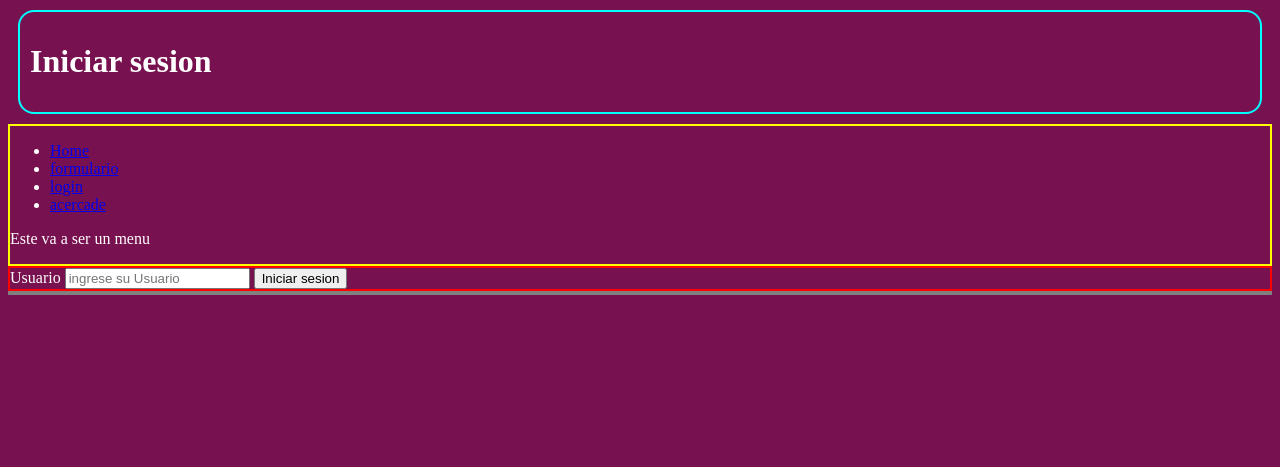
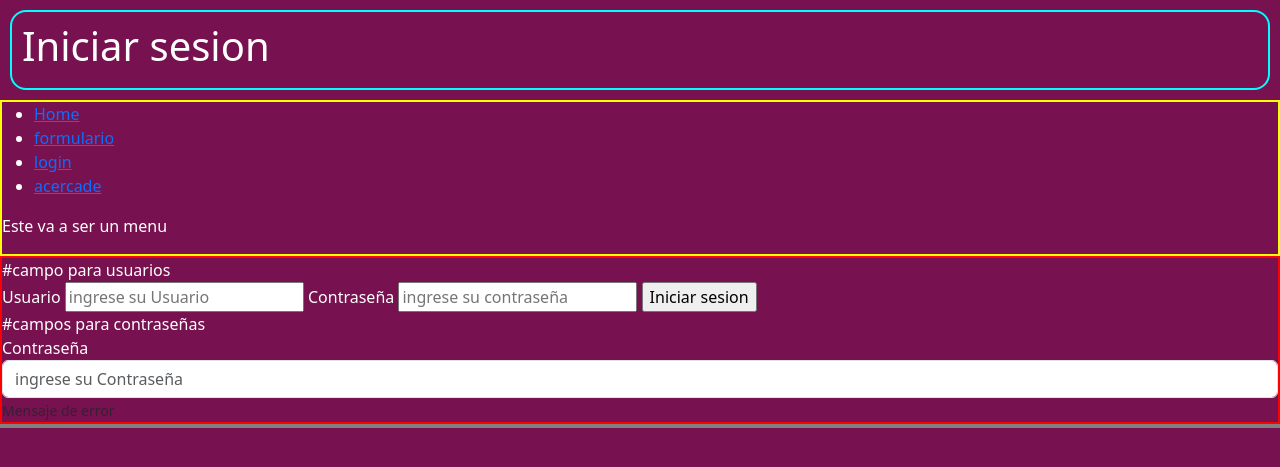
Before and after one commit to Axxl243/Alice, a Flask app: page /login in a window 1280 px wide. Shown: the top 467 px of the page. Run offline with Flask 3, Linux system fonts and the light colour scheme.

Commit message:
Actualizacion de servidor

```diff
--- a/Server.py
+++ b/Server.py
@@ -1,26 +1,38 @@
 from flask import Flask, render_template, request
+from dotenv import load_dotenv
+
+import os
+
+load_dotenv()
 
 app= Flask(__name__)
+
+app.config ['APP_KEY'] = os.getenv('APP_KEY')
 
 @app.route("/")#Route principal
 def index():
     return (render_template('index.html'))
 
-
+#ruta de formulario de registro
 @app.route("/formulario", methods=['GET', 'POST'])
 def registro():
     return render_template('formulario.html')
 
+#Ruta de perfil
 @app.route('/Perfil')
 def perfil():
     return render_template('perfil.html')
 
+#Ruta de login o inico de sesion
 @app.route('/login', methods = ['GET', 'POST'])
 def login():
     return render_template('login.html')
 
-if "__main__" == "__name__":
-    app.run(host="0.0.0.0", port=8088, debug=True)
+#Nuevo puerto
+if __name__ == "__main__":
+    app.run(host="0.0.0.0", port=8080, debug=True)
 
 #primero se debe de dar click derecho, corrrer python en la terminal y luego en consola se debe de usaar el comando
-#flask --app server run --debug (debug crea el modo depurador para guardar cambios en tiempo real sin necesidad de reiniciar el servidor)ñ
+#flask --app Server run --debug (debug crea el modo depurador para guardar cambios en tiempo real sin necesidad de reiniciar el servidor)ñ
+#Ya no se usara el flask --app, etc. Dado que usaremos el comando python3 Server.py para correr el servidor, ya que es mas facil y rapido
+# con el nuevo puerto 8080, ya que el puerto 5000 es usado por otro programa y no se pueden usar los dos al mismo tiempo
--- a/templates/Plantilla.html
+++ b/templates/Plantilla.html
@@ -3,6 +3,7 @@
 <head>
     <meta charset="UTF-8">
     <meta name="viewport" content="width=device-width, initial-scale=1.0">
+    <link href="https://cdn.jsdelivr.net/npm/bootstrap@5.3.8/dist/css/bootstrap.min.css" rel="stylesheet" integrity="sha384-sRIl4kxILFvY47J16cr9ZwB07vP4J8+LH7qKQnuqkuIAvNWLzeN8tE5YBujZqJLB" crossorigin="anonymous">
     <link rel="stylesheet" href="../static/css/Style.css" type="text/css">
     <title>APP
       {% block titulo %}
--- a/templates/login.html
+++ b/templates/login.html
@@ -9,10 +9,20 @@
 
 {%block main%}
 <div>
+    #campo para usuarios
     <form action = "/login" method = "POST">
         <label for="lUser">Usuario</label>
-        <input type="text" name="lUser" id="lUser" placeholder= "ingrese su Usuario">
+        <input type="text" name="lUser" id="lUser" placeholder= "ingrese su Usuario" required>
+        <label for="lpass">Contraseña</label>
+        <input type="pass" name="lPass" id="luser" placeholder="ingrese su contraseña" required>
         <input type="submit" value="Iniciar sesion">
     </form>
+
+    #campos para contraseñas
+    <div class="form-group">
+        <label for="lPass">Contraseña</label>
+        <input type="text" class="form-control" name="lUser" id="lUser" aria-describedby="helpid" placeholder= "ingrese su Contraseña">
+        <small id="lUser" class="form-text" text-muted>Mensaje de error</small>
+    </div>
 </div>
 {%endblock%}
```
Also changed, not shown: requierements.txt (added, +9 -0 lines), test.py (added, +10 -0 lines), 2 other files.
